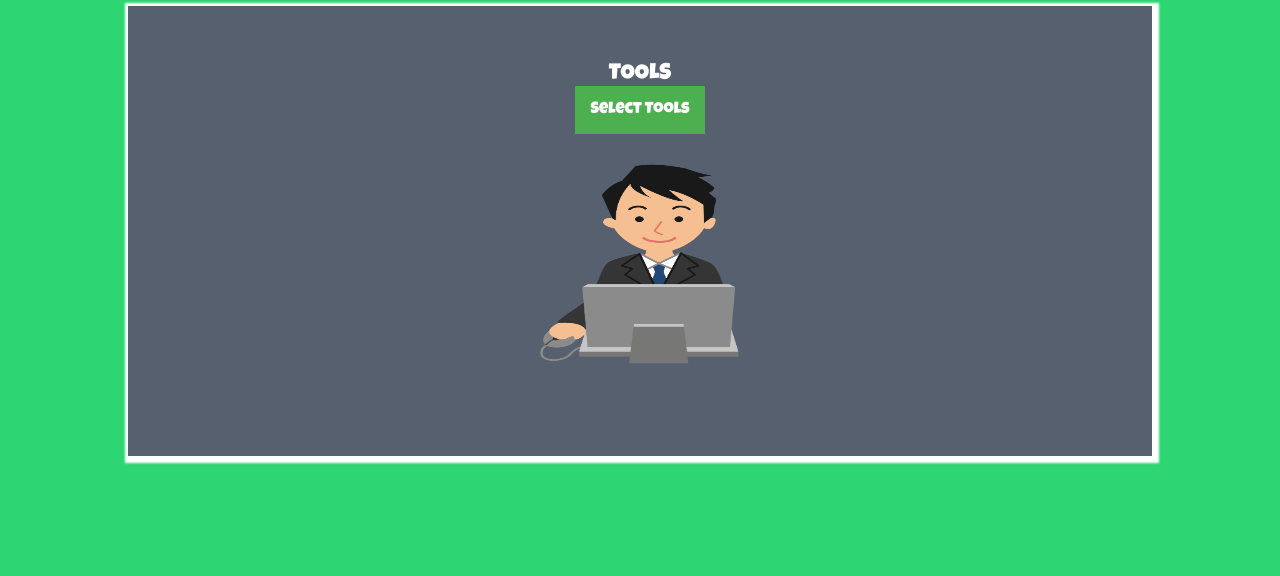
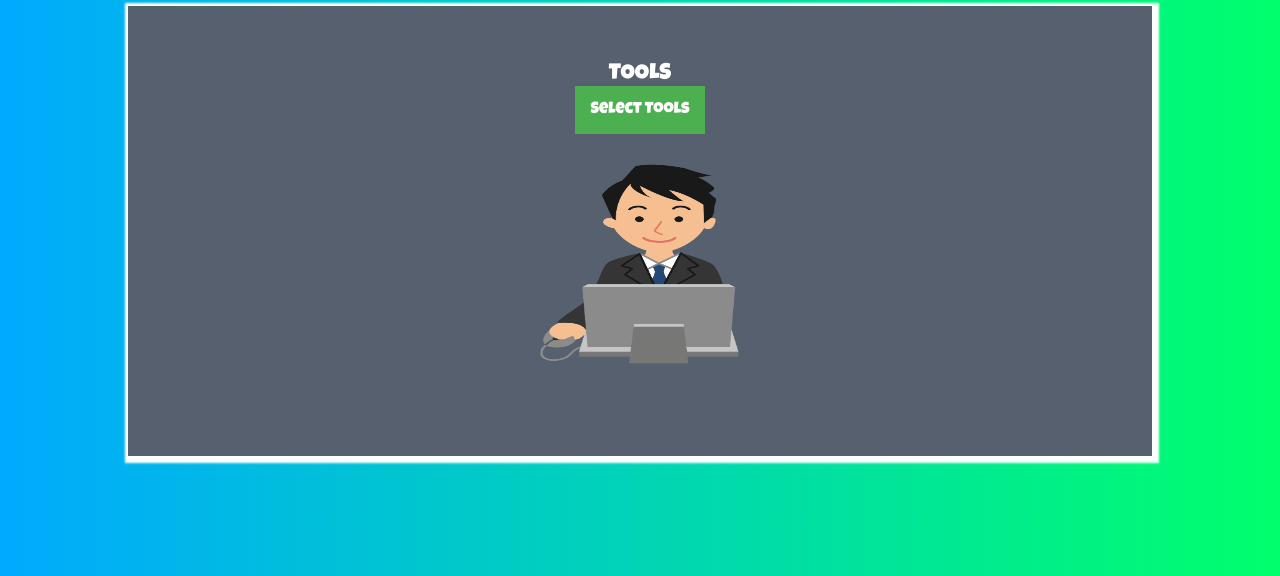
Before and after one commit to Ak500k/BasicUtilitySite, a plain HTML site: page index.html in a window 1280 px wide. Shown: the part 242-818 px from the top of the page. Drawn offline with Linux system fonts and the light colour scheme.

Commit message:
Update index.css

```diff
--- a/index.css
+++ b/index.css
@@ -6,7 +6,8 @@
 
 *{padding: 0; margin: 0; box-sizing: border-box; font-family: 'Luckiest Guy', cursive;}
 
-section{width: 100%; height: 100vh; display: flex; justify-content: center; flex-direction: column; align-items: center; background: #2ed573}
+section{width: 100%; height: 100vh; display: flex; justify-content: center; flex-direction: column; align-items: center;
+background: linear-gradient(to right, #00AAFF, #00FF6C);  }
 
 
 
```
